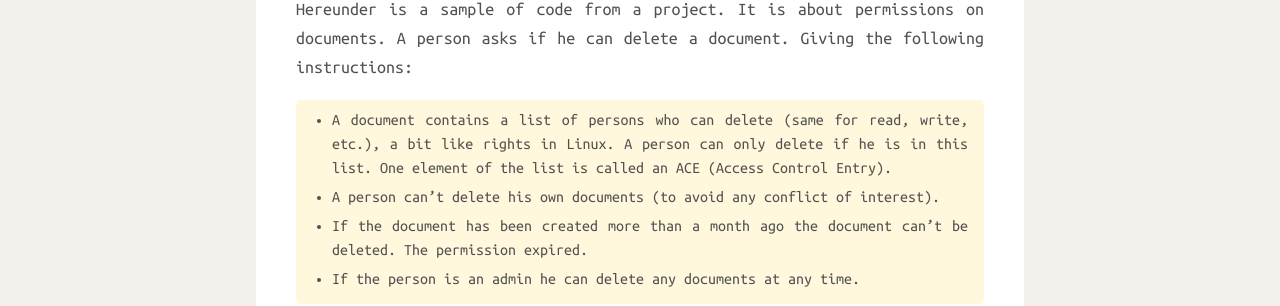
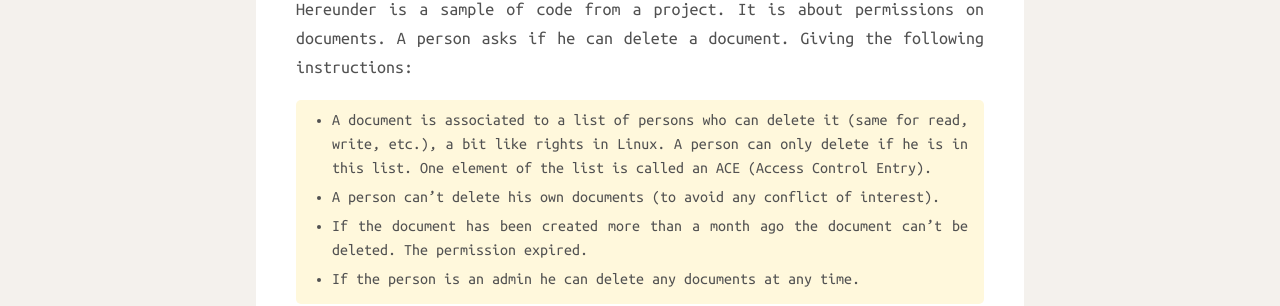
Before and after one commit to TheWeirdDev/theweirddev.github.io, a Jekyll site: the page built from _posts/2016-03-04-drools-names-consequences.markdown, in a window 1280 px wide. Shown: the part 440-746 px from the top of the page. Built offline with Jekyll 4.4.1, drawn with Linux system fonts in a browser that asks for light colours; nearby versions of some CDN libraries; comment, search, counter and statistics services are not loaded.

Commit message:
Improve text on named consequences

```diff
--- a/_posts/2016-03-04-drools-names-consequences.markdown
+++ b/_posts/2016-03-04-drools-names-consequences.markdown
@@ -16,7 +16,8 @@ There are already theoretical explanations on the internet about named consequen
 
 Hereunder is a sample of code from a project. It is about permissions on documents. A person asks if he can delete a document. Giving the following instructions:
 
-> * A document contains a list of persons who can delete (same for read, write, etc.), a bit like rights in Linux. A person can only delete if he is in this list. One element of the list is called an ACE (Access Control Entry).
+> * A document is associated to a list of persons who can delete it (same for read, write, etc.), a bit like rights in Linux. A person
+can only delete if he is in this list. One element of the list is called an ACE (Access Control Entry).
 * A person can't delete his own documents (to avoid any conflict of interest).
 * If the document has been created more than a month ago the document can't be deleted. The permission expired.
 * If the person is an admin he can delete any documents at any time.
```
